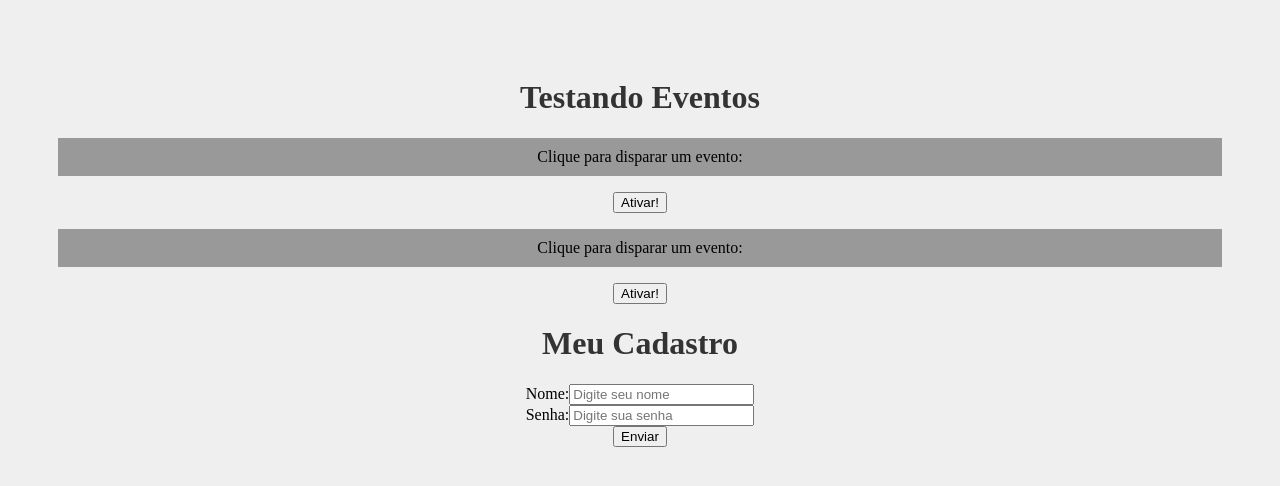
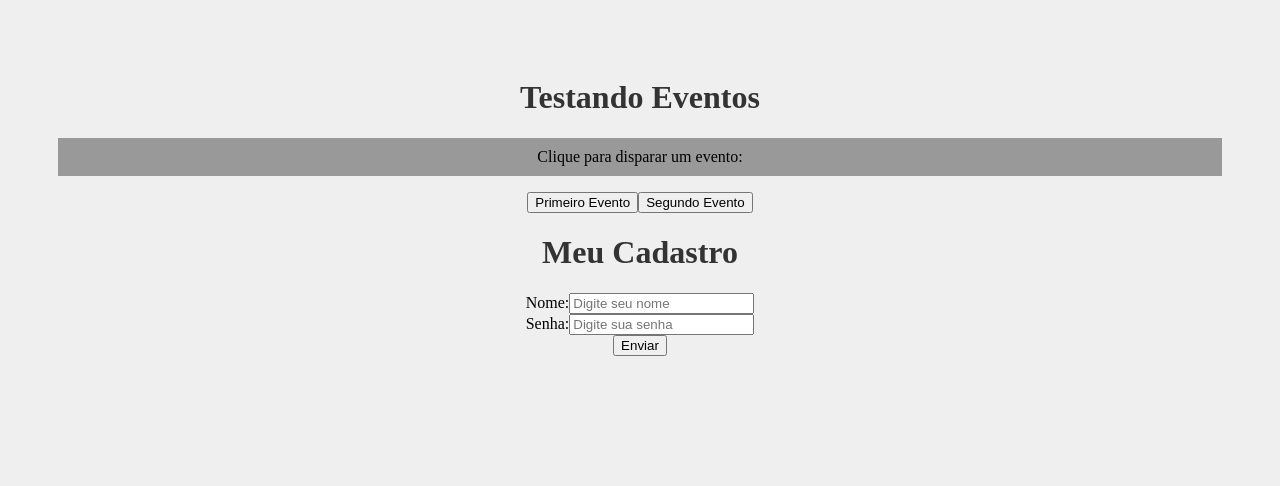
Before and after one commit to mrcnbsb/react-curso, a React (Create React App) app: page / in a window 1280 px wide. Shown: the top 486 px of the page. Built offline with nearby package versions, Linux system fonts and the light colour scheme.

Commit message:
Eventos por Props

```diff
--- a/src/App.js
+++ b/src/App.js
@@ -7,7 +7,6 @@ function App() {
     <div className="App">
       <h1>Testando Eventos</h1>
       <Evento numero="1"/>
-      <Evento numero="2"/>
       <Form />
     </div>
   );
--- a/src/components/Evento.js
+++ b/src/components/Evento.js
@@ -1,13 +1,20 @@
-function Evento({numero}) {
+import Button from './evento/Button'
+
+function Evento() {
 
     function meuEvento(){
-        alert(`Ativou o evento! ${numero}`)
+        alert(`Ativou o primeiro evento!`)
+    }
+
+    function segundoEvento(){
+        alert(`Ativou o segundo evento!`)
     }
 
     return(
         <div>
            <p>Clique para disparar um evento:</p>
-           <button onClick={meuEvento}>Ativar!</button>
+           <Button event={meuEvento} text="Primeiro Evento" />
+           <Button event={segundoEvento} text="Segundo Evento" />
         </div>
     )
 }
--- /dev/null
+++ b/src/components/evento/Button.js
@@ -0,0 +1,5 @@
+function Button(props) {
+    return <button onClick={props.event}>{props.text}</button>
+}
+
+export default Button
```
